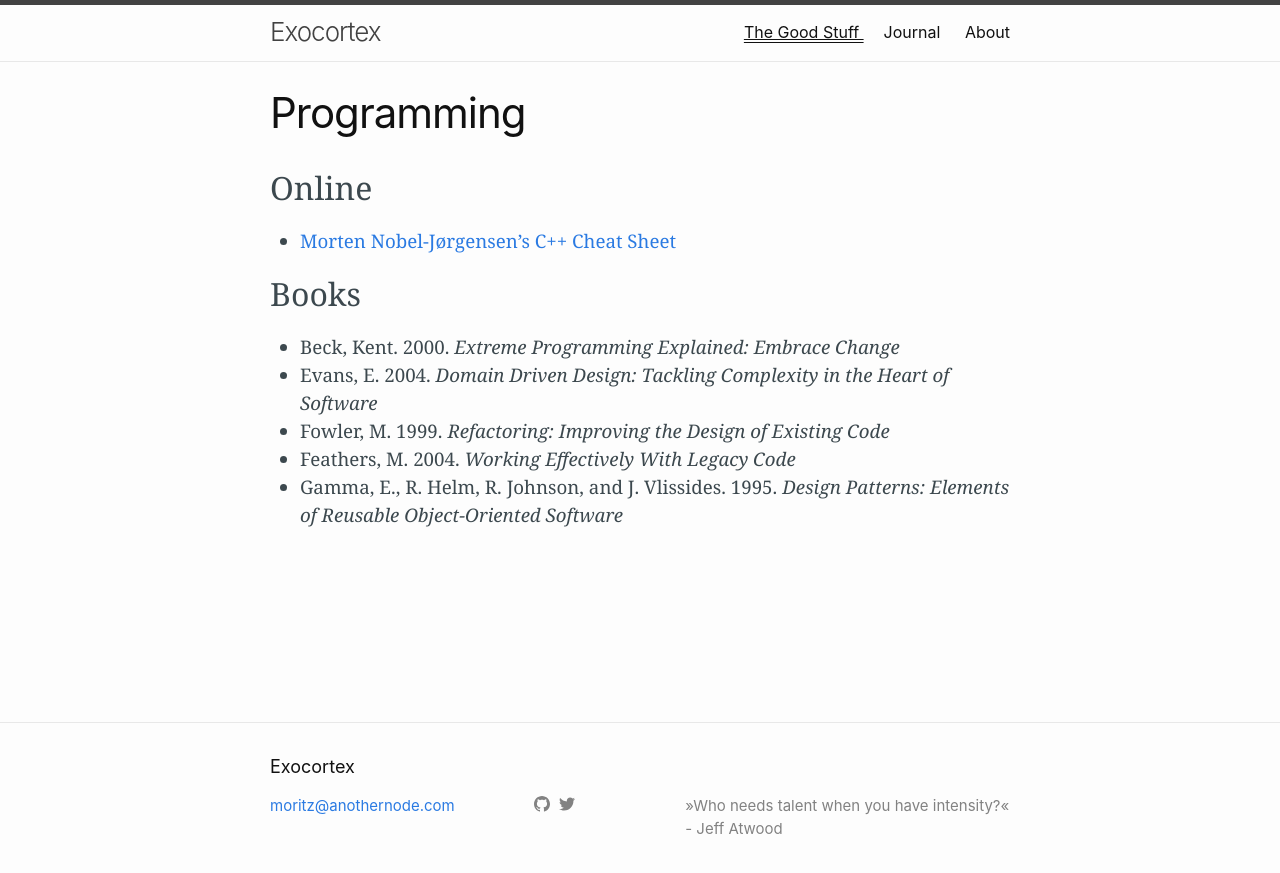
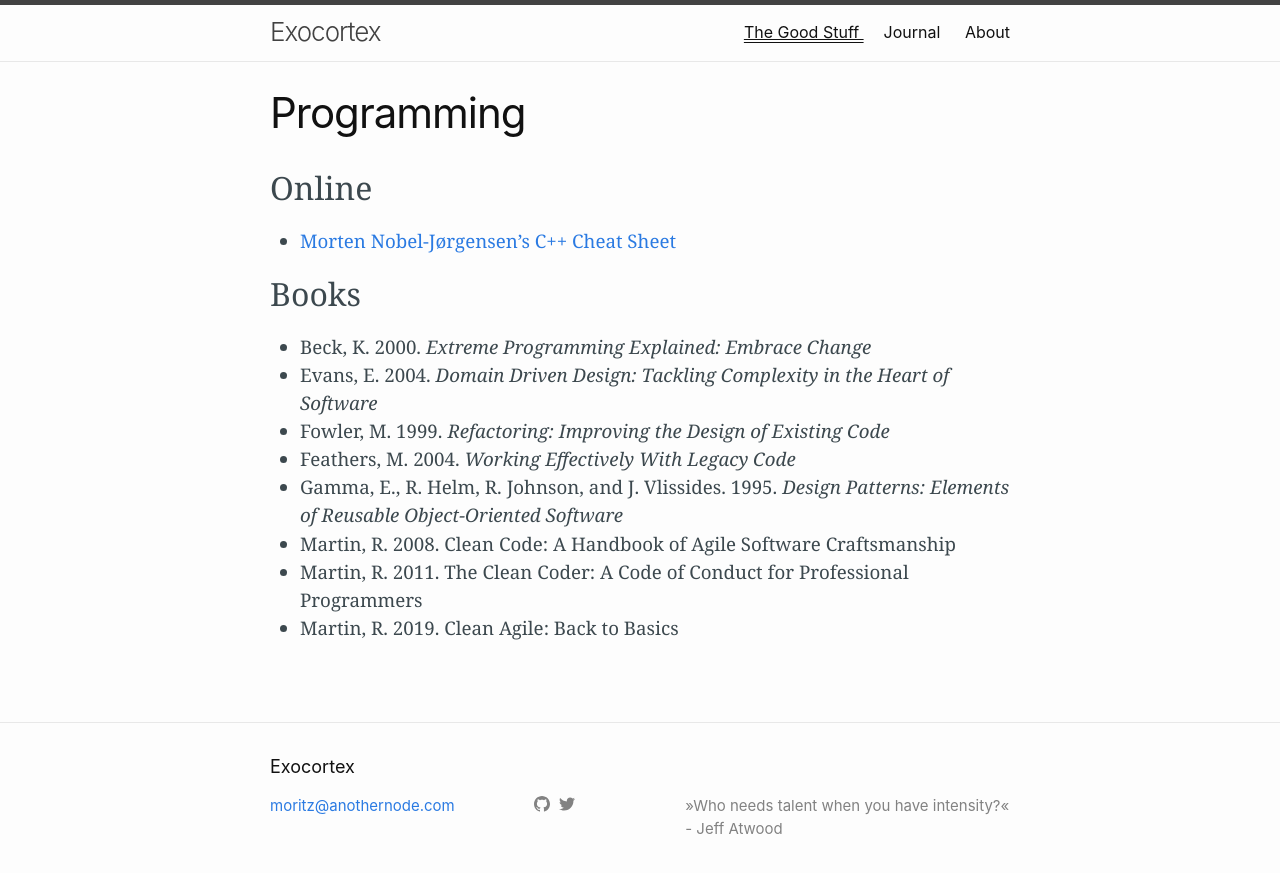
Before and after one commit to anothernode/exocortex-jekyll, a Jekyll site: the page built from the-good-stuff/programming.md, in a window 1280 px wide. Shown: the top 873 px of the page. Built offline with Jekyll 4.4.1, drawn with Linux system fonts in a browser that asks for light colours.

```diff
--- a/the-good-stuff/programming.md
+++ b/the-good-stuff/programming.md
@@ -11,10 +11,13 @@ permalink: the-good-stuff/programming
 
 ## Books
 
-- Beck, Kent. 2000. _Extreme Programming Explained: Embrace Change_
+- Beck, K. 2000. _Extreme Programming Explained: Embrace Change_
 - Evans, E. 2004. _Domain Driven Design: Tackling Complexity in the Heart of
   Software_
 - Fowler, M. 1999. _Refactoring: Improving the Design of Existing Code_
 - Feathers, M. 2004. _Working Effectively With Legacy Code_
 - Gamma, E., R. Helm, R. Johnson, and J. Vlissides. 1995. _Design Patterns:
   Elements of Reusable Object-Oriented Software_
+- Martin, R. 2008. Clean Code: A Handbook of Agile Software Craftsmanship
+- Martin, R. 2011. The Clean Coder: A Code of Conduct for Professional Programmers
+- Martin, R. 2019. Clean Agile: Back to Basics
```
Also changed, not shown: the-good-stuff/java.md (+0 -1 lines).
